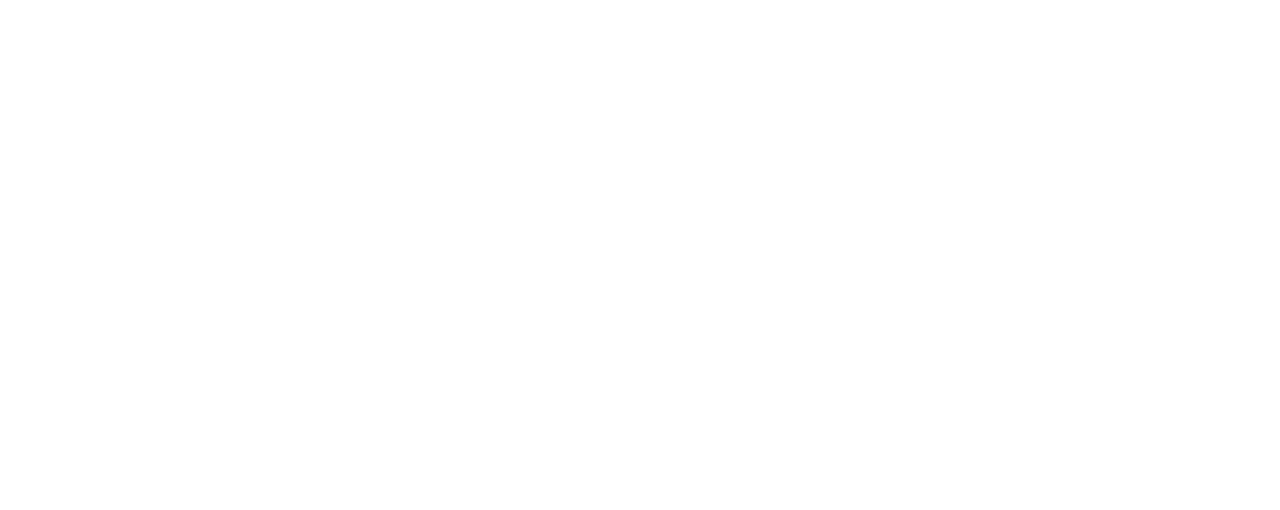
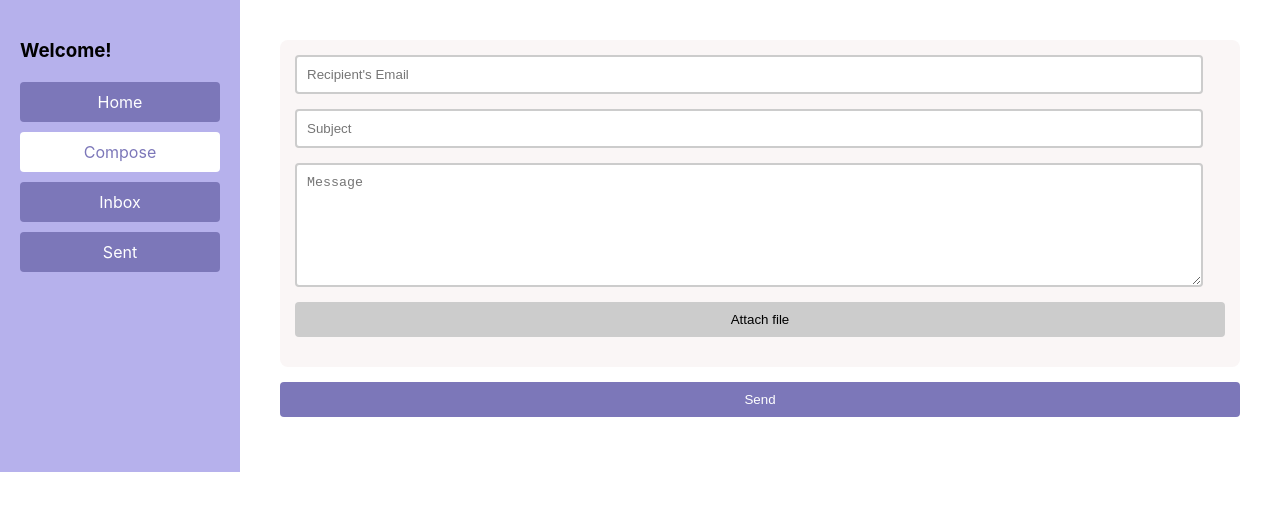
Before and after one commit to mhkiem01/We-re-on-mute-frontend, a React (Create React App) app in the folder Frontend/: page /compose in a window 1280 px wide. Before the commit this address had no page. Shown: the top 510 px of the page. Built offline with nearby package versions, Linux system fonts and the light colour scheme.

Commit message:
Updated Compose page and API Routes in App.js

```diff
--- a/Frontend/src/App.js
+++ b/Frontend/src/App.js
@@ -1,18 +1,25 @@
 import './App.css';
 import React from 'react';
-import { BrowserRouter, Routes, Route } from 'react-router-dom'
-import Login from './Login'
-import Signup from './Signup'
+import { BrowserRouter, Routes, Route } from 'react-router-dom';
+import Login from './Login';
+import Signup from './Signup';
 import Homepage from './Home';
-// import 'bootstrap/dist/css/bootstrap.min.css'
+import ComposePage from './Compose';
+import InboxPage from './Inbox';
+import InboxItem from './InboxItem';
+import SentPage from './Sent';
 
 function App() {
   return (
     <BrowserRouter>
       <Routes>
-        <Route path='/' element={<Login />}></Route>
-        <Route path='/signup' element={<Signup />}></Route>
-        <Route path='/home' element={<Homepage />}></Route>
+        <Route path='/' element={<Login />} />
+        <Route path='/signup' element={<Signup />} />
+        <Route path='/home' element={<Homepage />} />
+        <Route path='/compose' element={<ComposePage />} />
+        <Route path='/inbox' element={<InboxPage />} />
+        <Route path='/inbox/:id' element={<InboxItem />} />
+        <Route path='/sent' element={<SentPage />} />
       </Routes>
     </BrowserRouter>
   );
--- a/Frontend/src/Compose.css
+++ b/Frontend/src/Compose.css
@@ -31,7 +31,6 @@
   }
 
   .compose form {
-    background-color: white;
     padding: 20px;
     border-radius: 8px;
   }
@@ -44,6 +43,9 @@
     width: 100%;
     margin-bottom: 15px;
   }
+  .compose label {
+    font-weight: bold; /* Make labels bold */
+  }
 
   .compose input,
   .compose textarea {
@@ -52,8 +54,21 @@
     border-radius: 4px;
   }
 
-  .compose textarea {
-    height: 150px; /* adjust the height as needed */
+  .to-box {
+    background-color: #ccc;
+    padding: 5px 5px;
+    border-radius: 8px;
+  }
+  .subject-box {
+    background-color: #ccc;
+    padding: 5px 5px;
+    border-radius: 8px;
+  }
+  .input-box {
+    background-color: #faf6f6; /* Light gray background */
+    padding: 15px ; /* Add padding around the input fields */
+    border-radius: 8px; /* Add rounded corners */
+    margin-bottom: 15px; /* Space between input boxes */
   }
 
   .attach-btn {
@@ -64,33 +79,21 @@
     cursor: pointer;
   }
 
-  .homepage-compose {
-    background: #ccc;
-    border: none;
-    padding: 10px 20px;
-    border-radius: 4px;
-    cursor: pointer;
-    margin-bottom: 10px;
 
+  .input-box textarea {
+    height: 100px; /* Adjust the height as needed */
+    width: 95%; /* Set the width to fill the container */
   }
 
-  .composepage-compose {
-    background: #ccc;
-    border: none;
-    padding: 10px 20px;
-    border-radius: 4px;
-    cursor: pointer;
-    margin-bottom: 10px;
+  .compose input[type="email"],
+  .compose input[type="text"] {
+    width: 95%; /* Set the width to fill 95% of the container */
+    padding: 10px; /* Adjust padding as needed */
+    border: 2px solid #ccc; /* Add border for visual clarity */
+    border-radius: 4px; /* Add border radius for rounded corners */
+    margin-bottom: 15px; /* Space between input boxes */
   }
 
-  .inboxpage-compose {
-    background: #ccc;
-    border: none;
-    padding: 10px 20px;
-    border-radius: 4px;
-    cursor: pointer;
-    margin-bottom: 10px;
-  }
 
   .sentpage-compose {
     background: #ccc;
@@ -110,21 +113,27 @@
     cursor: pointer;
   }
 
-  .nav-link, .active-link {
-    color: white; /* Text color */
+  .nav-link {
+    color: white; /* Text color for non-active links */
     display: block;
     padding: 10px;
     text-decoration: none; /* Removes underline */
     text-align: center; /* Centers text in the link */
     margin-bottom: 10px; /* Space between buttons */
-    background: #7c77b9; /* Background color */
+    background: #7c77b9; /* Background color for non-active links */
     border-radius: 4px;
     cursor: pointer;
   }
 
-  .active-link {
-    background-color: white; /* Different background color for active link */
-    color: white; /* Text color for active link */
+  .nav-link:hover {
+    /* Optional: Slightly different background on hover for better user experience */
+    background-color: #6a60b0; /* Slightly lighter purple */
   }
 
+  .active-link {
+    background-color: #cccc; /* Different background color for active link */
+    color: #7c77b9; /* Change text color for visibility on white background */
+  }
+
+
   /* Add responsive styling if necessary */
--- a/Frontend/src/Compose.js
+++ b/Frontend/src/Compose.js
@@ -1,7 +1,13 @@
-// ComposePage.js
 import React, { Component } from 'react';
-import { NavLink } from 'react-router-dom';
+import { NavLink, useNavigate } from 'react-router-dom';
 import './Compose.css';
+
+function withNavigate(WrappedComponent) {
+  return props => {
+    let navigate = useNavigate();
+    return <WrappedComponent {...props} navigate={navigate} />;
+  };
+}
 
 class ComposePage extends Component {
   constructor(props) {
@@ -10,7 +16,8 @@
       to: '',
       subject: '',
       body: '',
-      selectedFile: null
+      selectedFile: null,
+      fileName: '', // To display the name of the attached file
     };
   }
 
@@ -20,7 +27,11 @@
   };
 
   handleFileChange = (e) => {
-    this.setState({ selectedFile: e.target.files[0] });
+    const file = e.target.files[0];
+    this.setState({
+      selectedFile: file,
+      fileName: file ? file.name : '', // Update the fileName state
+    });
   };
 
   handleAttachClick = () => {
@@ -29,73 +40,64 @@
 
   handleSubmit = (e) => {
     e.preventDefault();
-    // Process the form data here
     const { to, subject, body, selectedFile } = this.state;
-    console.log('To:', to);
-    console.log('Subject:', subject);
-    console.log('Body:', body);
-    console.log('Attached file:', selectedFile);
 
-    // If you're sending the data to a server, you would typically use
-    // an API request here, and you would send the file along with the
-    // other form data, often using FormData API.
+    const formData = new FormData();
+    formData.append('to', to);
+    formData.append('subject', subject);
+    formData.append('body', body);
+    if (selectedFile) {
+      formData.append('file', selectedFile);
+    }
+
+    fetch(`${process.env.REACT_APP_API_URL}/sendFileInternally`, {
+      method: 'POST',
+      body: formData,
+    }).then(response => {
+      if(response.ok) {
+        return response.json();
+      }
+      throw new Error('Network response was not ok.');
+    }).then(data => {
+      alert("Message sent successfully!"); // Simple feedback
+      this.setState({
+        to: '',
+        subject: '',
+        body: '',
+        selectedFile: null,
+        fileName: '',
+      });
+      this.props.navigate('/inbox'); // Navigate to the inbox
+    }).catch(error => {
+      console.error('There has been a problem with your fetch operation:', error);
+    });
   };
 
   render() {
-    const { to, subject, body } = this.state;
-
     return (
       <div className="compose-container">
         <aside className="sidebar">
           <nav>
             <h1>Welcome!</h1>
-            <NavLink to="/home" exact className="nav-link" activeClassName="active-link">Home</NavLink>
-            <NavLink to="/compose" className="nav-link" activeClassName="active-link">Compose</NavLink>
-            <NavLink to="/inbox" className="nav-link" activeClassName="active-link">Inbox</NavLink>
-            <NavLink to="/sent" className="nav-link" activeClassName="active-link">Sent</NavLink>
+            <NavLink to="/home" className={({ isActive }) => isActive ? 'nav-link active-link' : 'nav-link'}>Home</NavLink>
+            <NavLink to="/compose" className={({ isActive }) => isActive ? 'nav-link active-link' : 'nav-link'}>Compose</NavLink>
+            <NavLink to="/inbox" className={({ isActive }) => isActive ? 'nav-link active-link' : 'nav-link'}>Inbox</NavLink>
+            <NavLink to="/sent" className={({ isActive }) => isActive ? 'nav-link active-link' : 'nav-link'}>Sent</NavLink>
           </nav>
         </aside>
         <main className="compose">
           <form onSubmit={this.handleSubmit}>
-            <label htmlFor="to">To:</label>
-            <input
-              type="email"
-              id="to"
-              name="to"
-              value={to}
-              onChange={this.handleInputChange}
-            />
+            <div className='input-box'>
+              <input type="email" id="to" name="to" value={this.state.to} onChange={this.handleInputChange} placeholder="Recipient's Email"/>
+              <input type="text" id="subject" name="subject" value={this.state.subject} onChange={this.handleInputChange} placeholder="Subject"/>
+              <textarea name="body" value={this.state.body} onChange={this.handleInputChange} placeholder="Message"></textarea>
 
-            <label htmlFor="subject">Subject:</label>
-            <input
-              type="text"
-              id="subject"
-              name="subject"
-              value={subject}
-              onChange={this.handleInputChange}
-            />
-
-            <textarea
-              placeholder="Write your text here..."
-              name="body"
-              value={body}
-              onChange={this.handleInputChange}
-            ></textarea>
-
-            <input
-              type="file"
-              id="fileInput"
-              style={{ display: 'none' }}
-              onChange={this.handleFileChange}
-              ref={input => this.fileInput = input}
-            />
-            <button
-              type="button"
-              className="attach-btn"
-              onClick={this.handleAttachClick}
-            >
-              Attach file
-            </button>
+              <input type="file" id="fileInput" style={{ display: 'none' }} onChange={this.handleFileChange} ref={input => this.fileInput = input} />
+              <button type="button" className="attach-btn" onClick={this.handleAttachClick}>
+                Attach file
+              </button>
+              {this.state.fileName && <div className="file-name">{this.state.fileName}</div>} {/* Display the attached file name */}
+            </div>
             <input type="submit" value="Send" />
           </form>
         </main>
@@ -104,4 +106,4 @@
   }
 }
 
-export default ComposePage;
+export default withNavigate(ComposePage);
```
